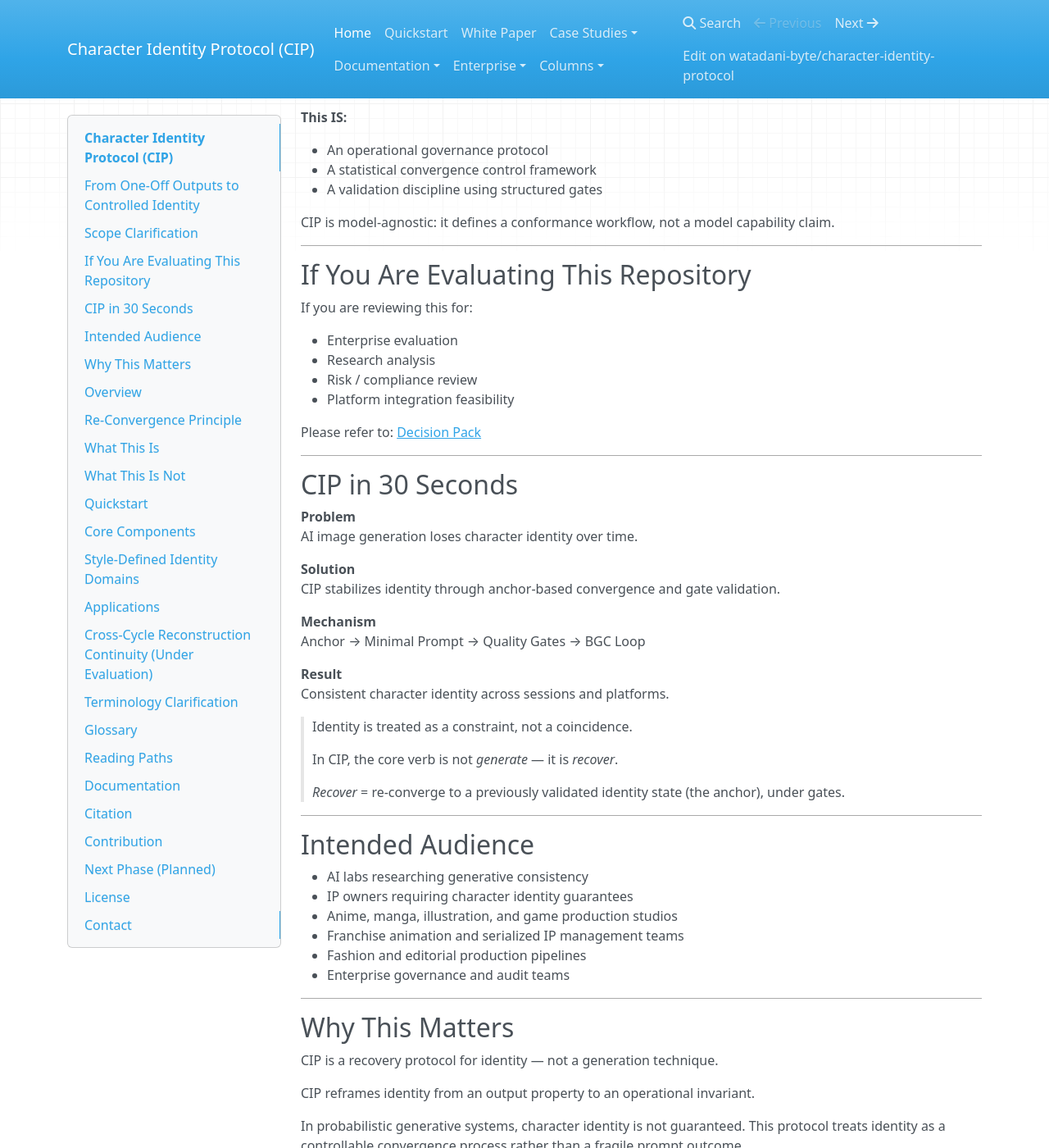
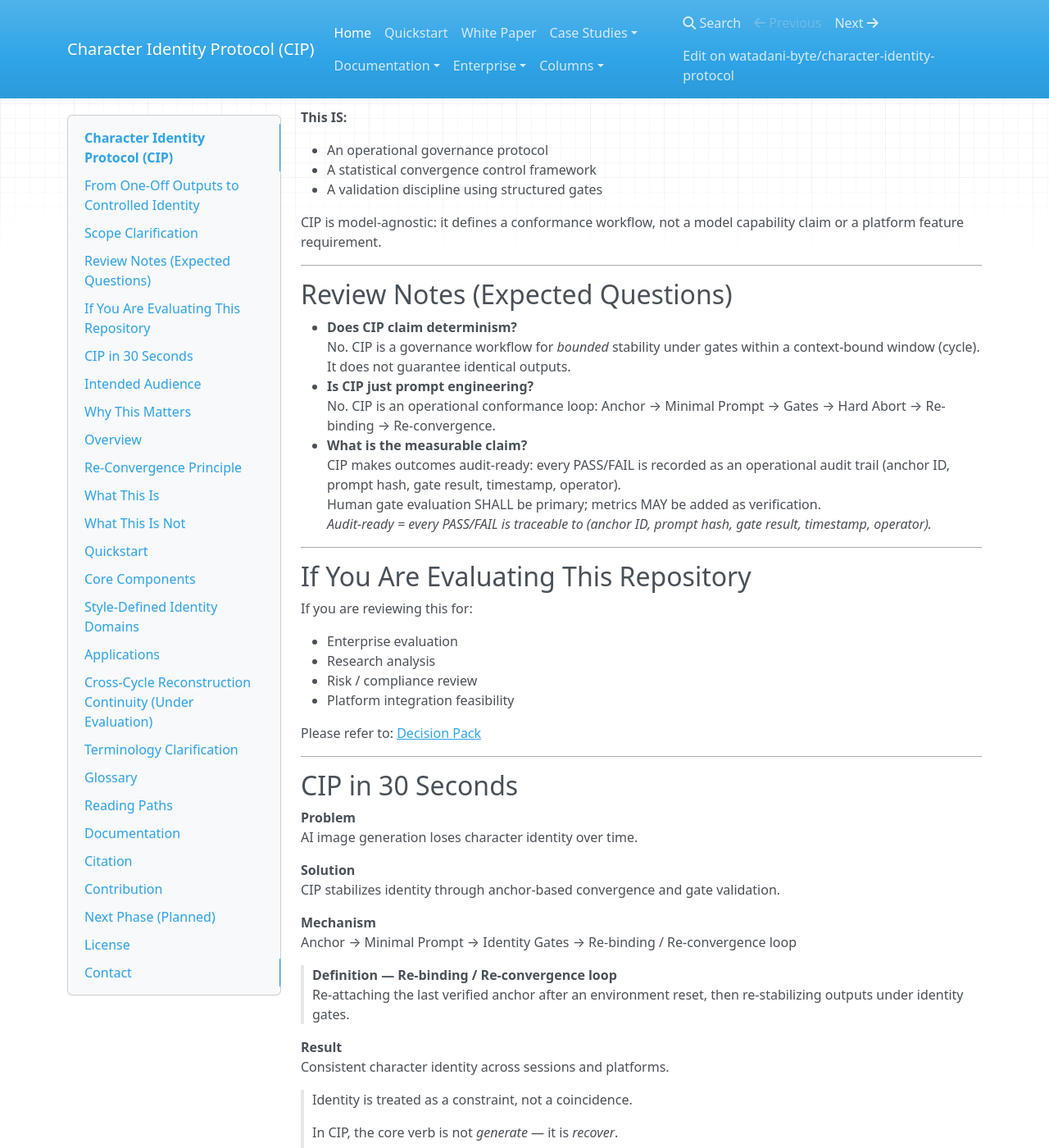
Before and after one commit to watadani-byte/character-identity-protocol, an MkDocs documentation site: the page built from docs/index.md, in a window 1280 px wide and 1400 px high, scrolled down 1206 px. Shown: the whole window at 82% size. Built offline with MkDocs 1.6.1, drawn with Linux system fonts in a browser that asks for light colours; nearby versions of some CDN libraries; some of the changed text lies outside the part shown.

Commit message:
index.md を更新

````diff
--- a/docs/index.md
+++ b/docs/index.md
@@ -70,7 +70,20 @@ Minimal Prompt + Converged Anchor → Model → Output
 - A statistical convergence control framework
 - A validation discipline using structured gates
 
-CIP is model-agnostic: it defines a conformance workflow, not a model capability claim.
+CIP is model-agnostic: it defines a conformance workflow, not a model capability claim or a platform feature requirement.
+
+-----
+
+## Review Notes (Expected Questions)
+
+- **Does CIP claim determinism?**
+  No. CIP is a governance workflow for *bounded* stability under gates within a context-bound window (cycle). It does not guarantee identical outputs.
+- **Is CIP just prompt engineering?**
+  No. CIP is an operational conformance loop: Anchor → Minimal Prompt → Gates → Hard Abort → Re-binding → Re-convergence.
+- **What is the measurable claim?**
+  CIP makes outcomes audit-ready: every PASS/FAIL is recorded as an operational audit trail (anchor ID, prompt hash, gate result, timestamp, operator).
+  Human gate evaluation SHALL be primary; metrics MAY be added as verification.
+  *Audit-ready = every PASS/FAIL is traceable to (anchor ID, prompt hash, gate result, timestamp, operator).*
 
 -----
 
@@ -96,7 +109,10 @@ AI image generation loses character identity over time.
 CIP stabilizes identity through anchor-based convergence and gate validation.
 
 **Mechanism**
-Anchor → Minimal Prompt → Quality Gates → BGC Loop
+Anchor → Minimal Prompt → Identity Gates → Re-binding / Re-convergence loop
+
+> **Definition — Re-binding / Re-convergence loop**
+> Re-attaching the last verified anchor after an environment reset, then re-stabilizing outputs under identity gates.
 
 **Result**
 Consistent character identity across sessions and platforms.
@@ -105,7 +121,7 @@ Consistent character identity across sessions and platforms.
 
 > In CIP, the core verb is not *generate* — it is *recover*.
 
-> *Recover* = re-converge to a previously validated identity state (the anchor), under gates.
+> *Recover* = re-converge to a previously validated identity state (the anchor), under gates, until the identity constraints are met (PASS).
 
 -----
 
@@ -244,10 +260,10 @@ Identity Stability
 1. Prepare a converged anchor image (previously stabilized identity).
 1. Use a minimal prompt referencing only invariant attributes.
 1. Generate 3–5 iterations and observe identity drift relative to the anchor.
-1. Apply Quality Gate:
+1. Apply Identity Gates:
 
    ```
-   PASS ⇔ FaceGate ∧ SkeletonGate ∧ ProportionGate
+   PASS ⇔ Face Gate ∧ Skeleton Gate ∧ Proportion Gate
    ```
 
    If any gate fails, generation must stop immediately.
@@ -259,7 +275,7 @@ Identity Stability
 
 - Anchor Image
 - Minimal Prompt
-- Quality Gate
+- Identity Gates
 - Hard Abort Discipline
 - Reconstruction Tracking (A → A’)
 
@@ -329,9 +345,10 @@ A converged solution image used as a reconstruction stabilizer.
 **Convergence**
 The statistical stabilization of output characteristics across turns.
 
-**Quality Gate**
-Predefined identity validation criteria (e.g., face similarity, skeletal
-alignment, proportion consistency).
+**Identity Gates**
+Predefined identity validation criteria used to verify character identity
+(e.g., Face Gate, Skeleton Gate, Proportion Gate).
+Generation proceeds only when all gates PASS.
 
 **Hard Abort**
 Immediate termination of generation when threshold violation is
@@ -389,6 +406,8 @@ generative system.
 
 - [Miracle Images and Convergence Behavior](column_miracle_image.md)
 - [When AI Stops Being Art and Starts Becoming Production](column_production.md)
+
+> **Note:** “Identity Gates” is the current term for the validation layer. “Quality Gate” remains as a legacy document and addendum title for continuity.
 
 -----
 
````
Also changed, not shown: other parts of docs/index.md (+2 -2 lines).
